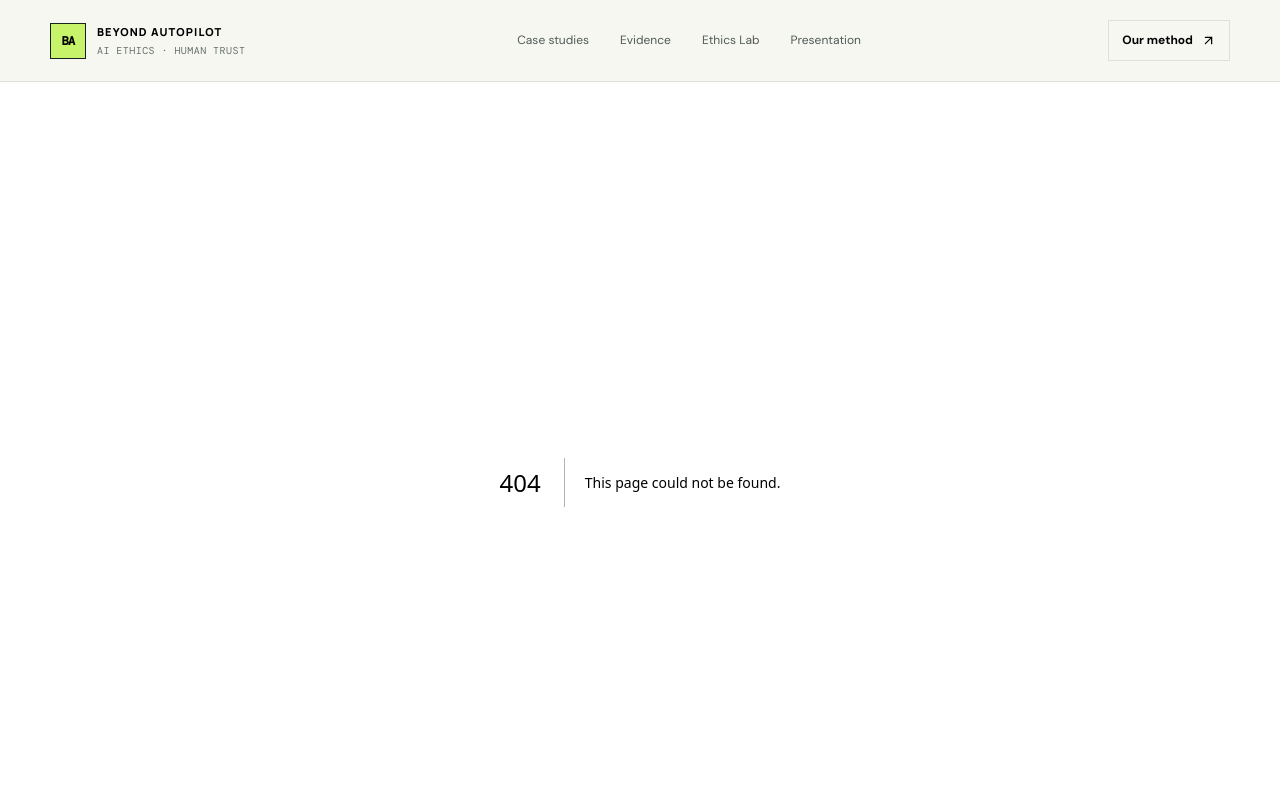
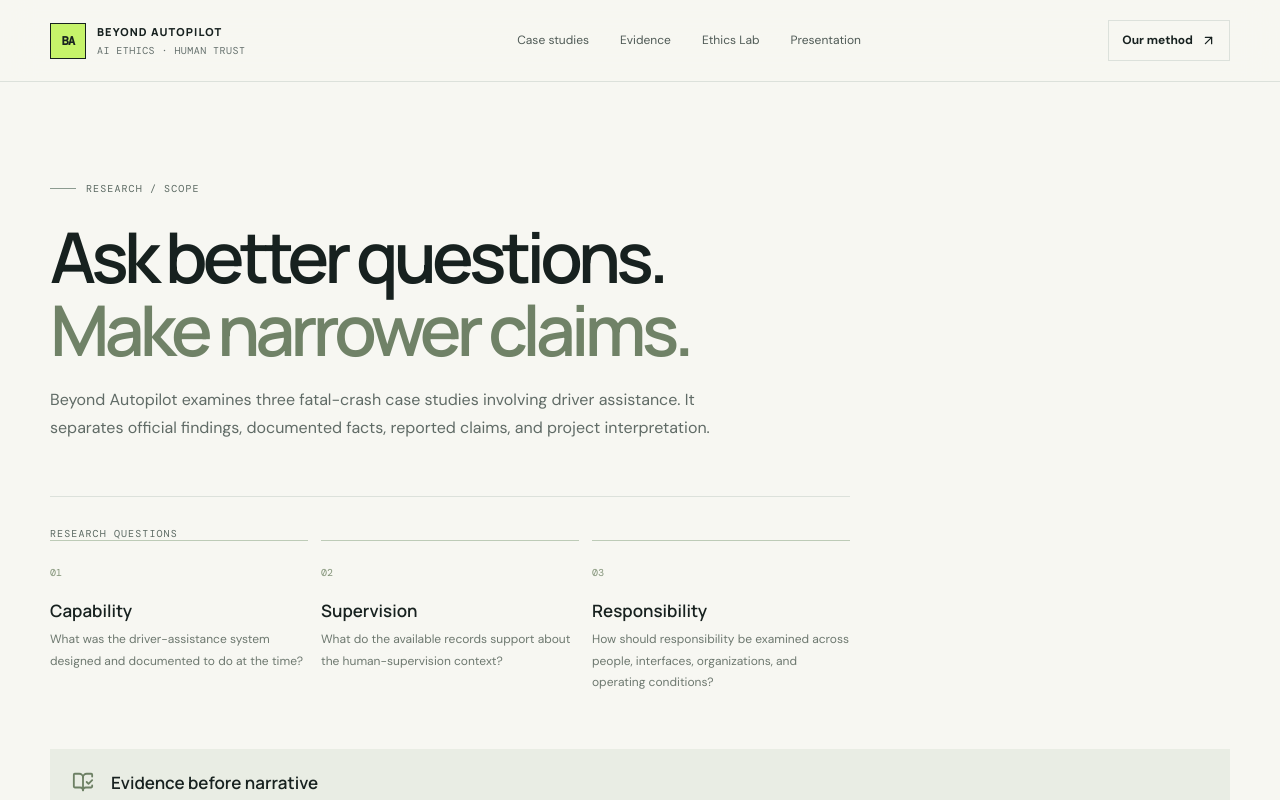
Before and after one commit to Uddeshya112/Ai-Ethics, a Next.js app: page /research in a window 1280 px wide. Before the commit this address had no page. Shown: the top 800 px of the page. Built offline with nearby package versions, Linux system fonts and the light colour scheme.

Commit message:
Add research overview route

```diff
--- /dev/null
+++ b/app/research/page.tsx
@@ -0,0 +1,23 @@
+import type { Metadata } from "next";
+import Link from "next/link";
+import { ArrowUpRight, BookOpenCheck, ShieldCheck } from "lucide-react";
+
+export const metadata: Metadata = {
+  title: "Research overview",
+  description: "Scope, questions, and limits of the Beyond Autopilot case-study research.",
+};
+
+const questions = [
+  ["Capability", "What was the driver-assistance system designed and documented to do at the time?"],
+  ["Supervision", "What do the available records support about the human-supervision context?"],
+  ["Responsibility", "How should responsibility be examined across people, interfaces, organizations, and operating conditions?"],
+];
+
+export default function ResearchPage() {
+  return <div className="page-shell shell">
+    <div className="page-hero"><div className="eyebrow"><span className="eyebrow-line" /> RESEARCH / SCOPE</div><h1>Ask better questions.<br /><em>Make narrower claims.</em></h1><p className="page-lede">Beyond Autopilot examines three fatal-crash case studies involving driver assistance. It separates official findings, documented facts, reported claims, and project interpretation.</p></div>
+    <section className="method-section"><div className="section-kicker">RESEARCH QUESTIONS</div><div className="reflection-grid">{questions.map(([title, body], index) => <article key={title}><span>0{index + 1}</span><h3>{title}</h3><p>{body}</p></article>)}</div></section>
+    <section className="evidence-intro"><BookOpenCheck size={22} /><div><h2>Evidence before narrative</h2><p>Each case has a different evidence context. A secondary report is not an official finding, and a conceptual ethical interpretation is not a forensic conclusion.</p><Link className="arrow-link" href="/evidence">Explore the evidence ledger <ArrowUpRight size={15} /></Link></div></section>
+    <section className="notice-box"><ShieldCheck size={20} /><div><strong>Scope and limitations</strong><p>These selected cases are illustrative, not a representative sample. This project does not estimate population-level crash rates, rank manufacturers by risk, or establish one universal cause.</p></div></section>
+  </div>;
+}
```
